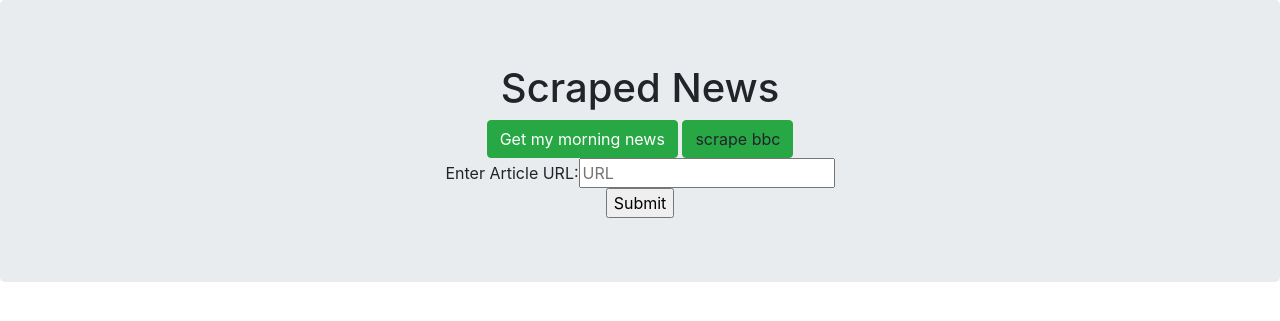
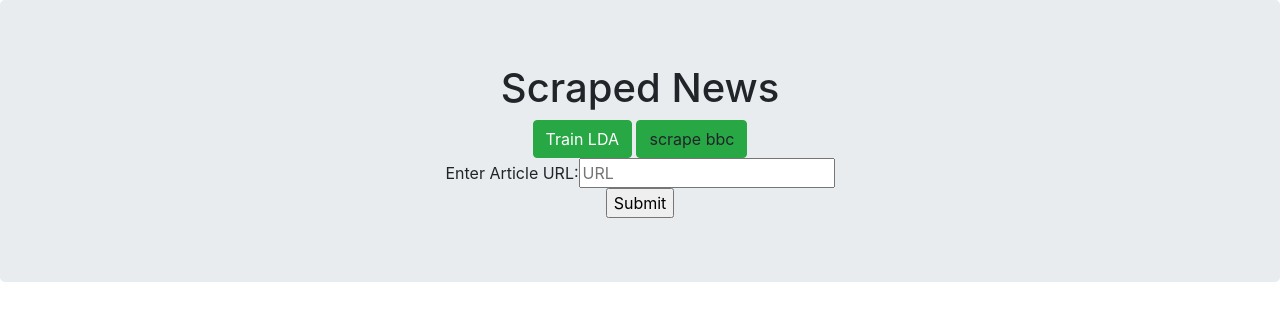
Before and after one commit to fabianhogger/Article_App, a Django app: template main/templates/news.html in a window 1280 px wide. Shown: the top 321 px of the page. Run offline with Django 3.2, Linux system fonts and the light colour scheme; the template is opened without the code that fills it, so the values that code supplies are empty; parts of the project's set-up code (start-up, migrations or seed data) failed here and were passed over; some libraries are stand-ins or nearby versions.

Commit message:
main page

```diff
--- a/main/templates/news.html
+++ b/main/templates/news.html
@@ -9,7 +9,7 @@
   <div class="jumbotron">
     <center>
       <h1>Scraped News</h1>
-      <a href="{% url 'scrape' %}" class="btn btn-success">Get my morning news</a>
+      <a href="{% url 'scrape' %}" class="btn btn-success">Train LDA</a>
       <a class="btn btn-success">scrape bbc</a>
       <form action='scrape_article' method='post'>
           {% csrf_token%}
```
